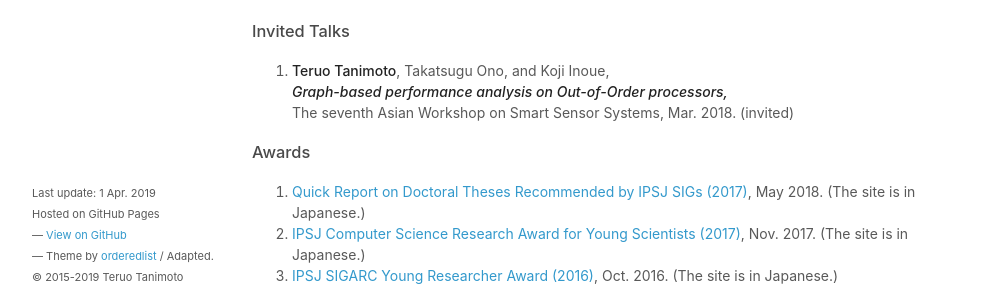
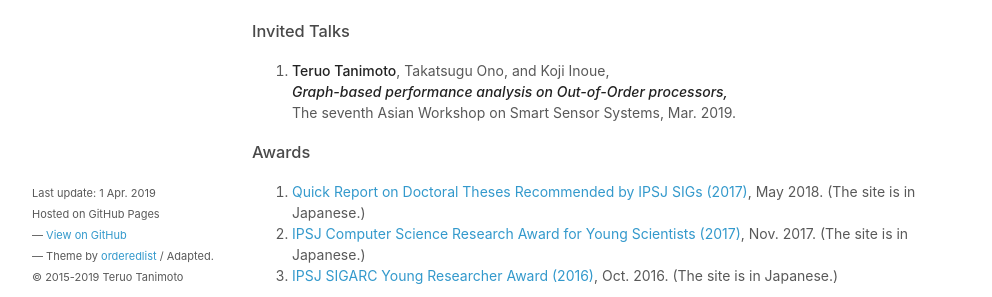
Before and after one commit to teruo41/teruo41.github.io, a Jekyll site: the page built from pubse.md, in a window 1280 px wide and 900 px high, scrolled down 658 px. Shown: the part 584-881 px from the top of the window, without its empty margins (138-1130 px from the left). Built offline with Jekyll 4.4.1, drawn with Linux system fonts in a browser that asks for light colours.

Commit message:
Update pubse.md

```diff
--- a/pubse.md
+++ b/pubse.md
@@ -76,8 +76,7 @@ title: Publications
 
 0. __Teruo Tanimoto__, Takatsugu Ono, and Koji Inoue,
    ***Graph-based performance analysis on Out-of-Order processors,***
-   The seventh Asian Workshop on Smart Sensor Systems, Mar. 2018.
-   (invited)
+   The seventh Asian Workshop on Smart Sensor Systems, Mar. 2019.
 
 ### Awards
 
```
